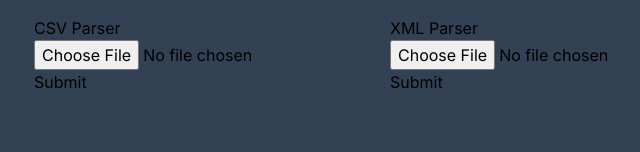
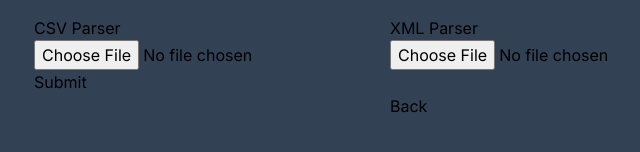
Before and after one commit to michael-maust/xml-parser, a Next.js app: page / in a window 1280 px wide. Shown: the part 152-304 px from the top of the page, without its empty margins (256-896 px from the left). Built offline with nearby package versions, Linux system fonts and the light colour scheme.

Commit message:
Starts adding editor

```diff
--- a/package.json
+++ b/package.json
@@ -9,6 +9,7 @@
     "lint": "next lint"
   },
   "dependencies": {
+    "@json-editor/json-editor": "^2.10.1",
     "@types/node": "20.4.1",
     "@types/react": "18.2.14",
     "@types/react-dom": "18.2.6",
--- /dev/null
+++ b/src/app/components/XMLEditor.tsx
@@ -0,0 +1,73 @@
+import { useState } from 'react';
+
+type NodeProps = {
+	jsonObject: any
+	onClick: (key: any) => void
+}
+
+const Node = ({ jsonObject, onClick }: NodeProps) => {
+	const handleClick = () => {
+		onClick(jsonObject);
+	};
+
+	if (typeof jsonObject === 'object' && jsonObject !== null) {
+		return (
+			<div onClick={handleClick}>
+				{Object.entries(jsonObject).map(([key, value]) => (
+					<Node key={key} jsonObject={{ [key]: value }} onClick={onClick} />
+				))}
+			</div>
+		);
+	} else {
+		return <span>{jsonObject?.toString()}</span>;
+	}
+};
+
+
+type XMLEditorProps = {
+	jsonObject: any
+}
+
+const XMLEditor = ({ jsonObject }: XMLEditorProps) => {
+	const [path, setPath] = useState([]);
+
+	const handleClick = (key) => {
+		setPath((prevPath) => [...prevPath, key]);
+	};
+
+	const handleBackClick = () => {
+		setPath((prevPath) => prevPath.slice(0, -1));
+	};
+
+	const renderNode = (key, value) => {
+		return (
+			<div key={key} onClick={() => handleClick(key)}>
+				<span>{key}: </span>
+				<Node data={value} onClick={handleClick} />
+			</div>
+		);
+	};
+
+	const renderBreadcrumbs = () => {
+		return (
+			<div className="breadcrumbs">
+				{path.map((key, index) => (
+					<span key={index} onClick={() => setPath(path.slice(0, index + 1))}>
+						{key}
+					</span>
+				))}
+			</div>
+		);
+	};
+
+	return (
+		<div>
+			{renderBreadcrumbs()}
+			<button onClick={handleBackClick}>Back</button>
+			{Object.entries(jsonObject).map(([key, value]) => renderNode(key, value))}
+		</div>
+	);
+};
+
+
+export default XMLEditor;
--- a/src/app/components/XMLParser.tsx
+++ b/src/app/components/XMLParser.tsx
@@ -4,6 +4,7 @@ import { useState } from 'react'
 import TablePreviewer from './TablePreviewer';
 import { parseString, Builder, parseStringPromise } from 'xml2js';
 import { XMLParser, XMLBuilder, XMLValidator, XmlBuilderOptionsOptional, X2jOptionsOptional } from "fast-xml-parser";
+import XMLEditor from './XMLEditor';
 
 /** TODO:
  * 1. Add a table to insert a mass amount of phone numbers
@@ -29,14 +30,8 @@ const builderOptions: XmlBuilderOptionsOptional = {
 
 // Convert string/JSON to XML
 function toXMLBlob(jsonObject: any) {
-
 	const builder = new XMLBuilder(builderOptions);
 	const xmlContent = builder.build(jsonObject);
-
-	console.log('building xml')
-	console.log(xmlContent)
-
-	console.log('creating to blob')
 	const blob = new Blob([xmlContent], { type: 'application/xml' });
 	return blob;
 
@@ -46,21 +41,20 @@ function toXMLBlob(jsonObject: any) {
 const parsingOptions: X2jOptionsOptional = {
 	preserveOrder: true,
 	ignoreAttributes: false,
+	alwaysCreateTextNode: false,
 };
 
 function toJson(xml: string) {
 
 	const parser = new XMLParser(parsingOptions);
 	let result = parser.parse(xml);
-	console.log(result)
 	return result
 }
 
 
 export default function XmlReader() {
 	const [xmlFile, setXmlFile] = useState<File>();
-	const [xmlArray, setXmlArray] = useState<any[]>([]);
-	const [xmlObject, setXmlObject] = useState<any>();
+	const [jsonObject, setJsonObject] = useState<any[]>([]);
 	const [fileDownloadUrl, setFileDownloadUrl] = useState<string>();
 
 	function generateURL(blob: Blob) {
@@ -68,8 +62,9 @@ export default function XmlReader() {
 		setFileDownloadUrl(url);
 	}
 
+	console.log(fileDownloadUrl)
+	console.log(jsonObject);
 
-	console.log(xmlArray);
 
 
 	const submit = () => {
@@ -79,12 +74,7 @@ export default function XmlReader() {
 		reader.onload = async function (event) {
 			const text = event.target?.result;
 			if (typeof text !== 'string') return
-			console.log('parsing text')
-			console.log(text)
-			const result = toJson(text)
-
-			const blob = toXMLBlob(result)
-			console.log(blob)
+			const blob = toXMLBlob(jsonObject)
 			generateURL(blob)
 
 
@@ -93,6 +83,26 @@ export default function XmlReader() {
 		if (file === undefined) return
 		reader.readAsText(file);
 	}
+
+	function handleFileUpload(file: File) {
+		const reader = new FileReader();
+
+		reader.onload = async function (event) {
+			const text = event.target?.result;
+			if (typeof text !== 'string') return
+			const result = toJson(text)
+			const blob = toXMLBlob(result)
+			console.log(blob)
+			setJsonObject(result)
+			generateURL(blob)
+
+
+		}
+
+		if (file === undefined) return
+		reader.readAsText(file);
+	}
+
 
 	return (
 		<form id='xml-form'>
@@ -103,26 +113,19 @@ export default function XmlReader() {
 				id='xmlFile'
 				onChange={(event) => {
 					if (event.target.files === null) return
-					setXmlFile(event.target.files[0])
+					handleFileUpload(event.target.files[0])
 				}}
 			>
 			</input>
 			<br />
-			<button
-				onClick={(e) => {
-					e.preventDefault()
-					if (xmlFile) submit()
-				}}>
-				Submit
-			</button>
 			<br />
-			{fileDownloadUrl && <a href={fileDownloadUrl} download='file.xml' className="">
+			{fileDownloadUrl && <a href={fileDownloadUrl} onClick={() => setFileDownloadUrl(undefined)} download='file.xml' className="">
 				Download File
 			</a>}
 
+			<XMLEditor jsonObject={jsonObject.slice(1, jsonObject.length)} />
 
-
-
+			{/* {jsonObject.length > 0 && <TablePreviewer csvArray={jsonObject[1]} />} */}
 
 
 		</form>
```
Also changed, not shown: 1 other file (tests, documents, lock files or other folders).
